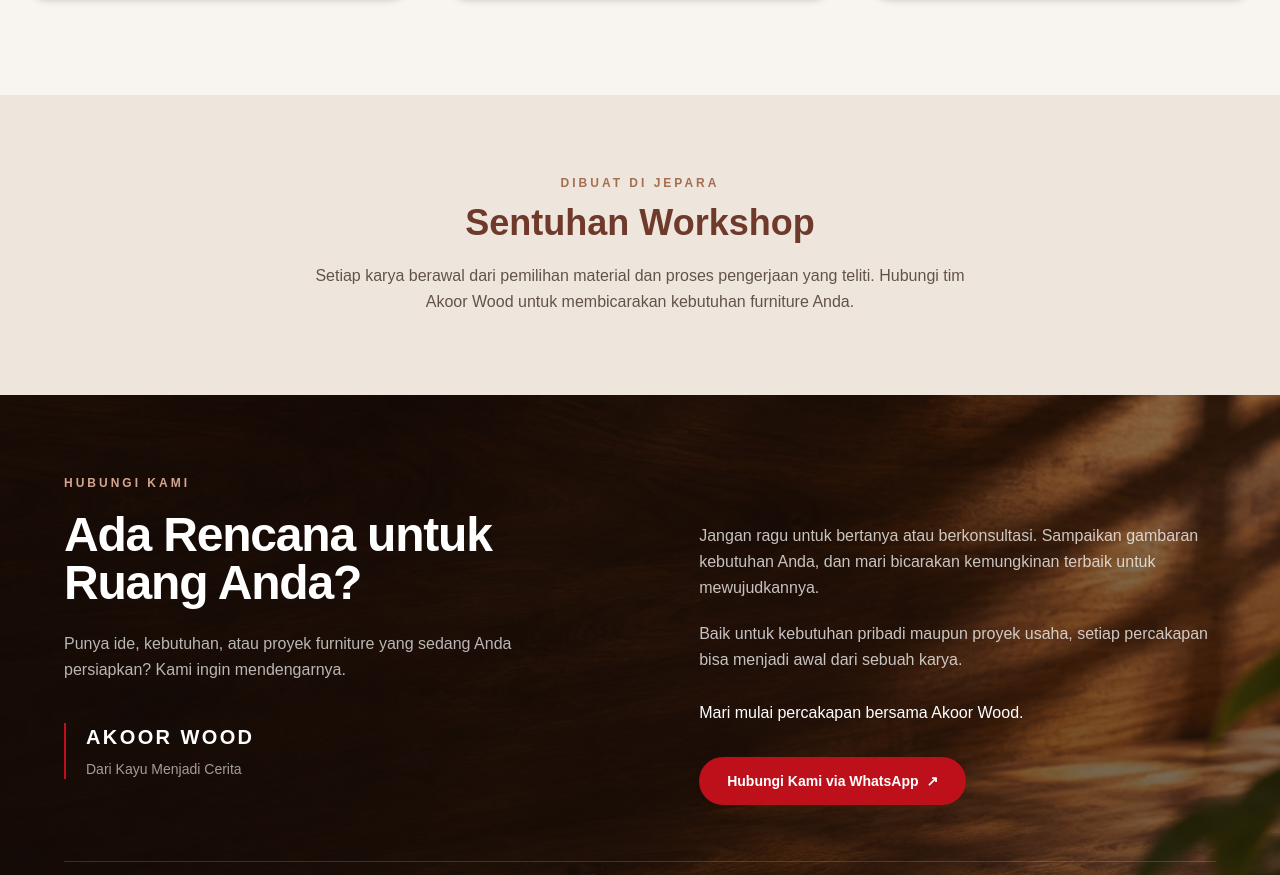
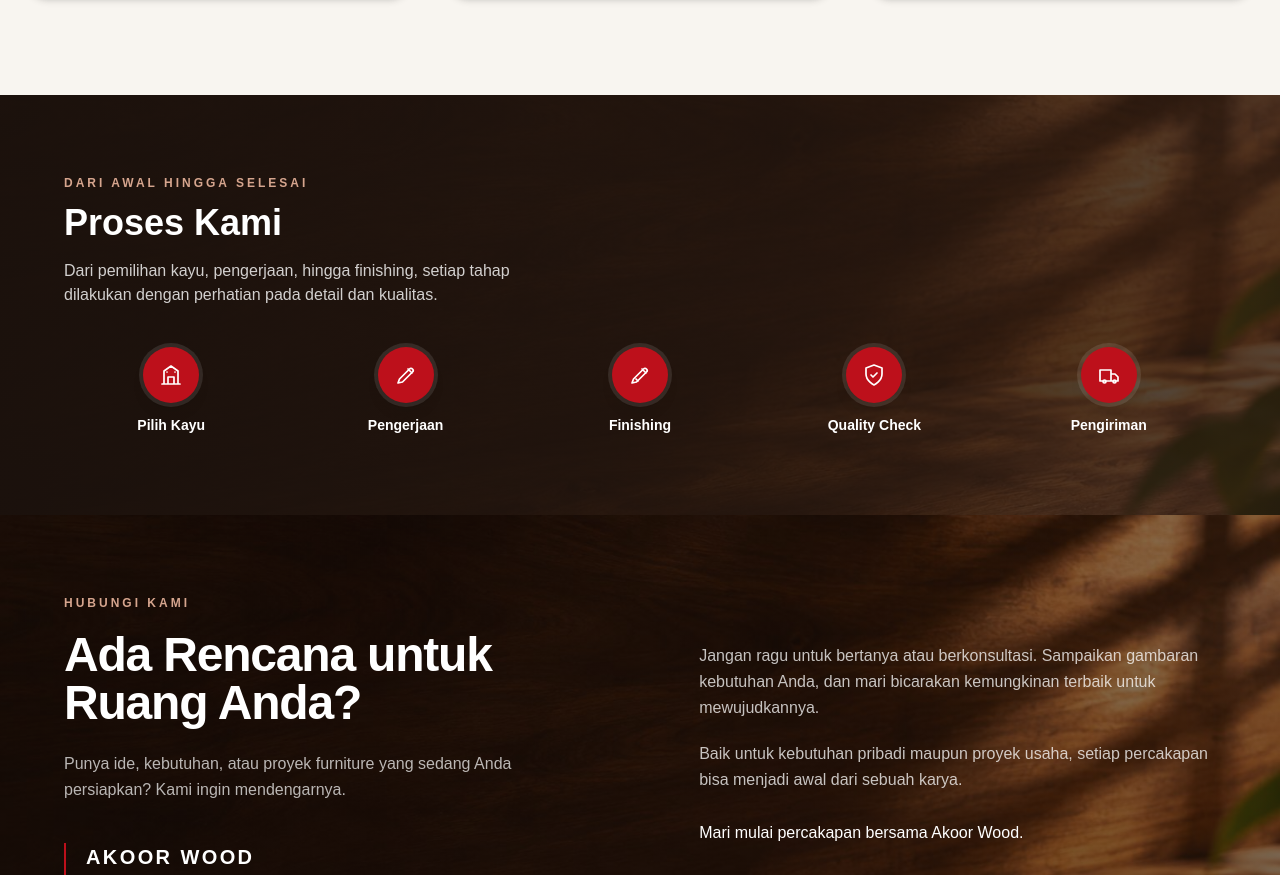
Before and after one commit to akoorwood/akoorwood-website, a Next.js app: page / in a window 1280 px wide. Shown: the part 2567-3442 px from the top of the page. Built offline with nearby package versions, Linux system fonts and the light colour scheme.

Commit message:
Add visual Akoor Wood production process section

```diff
--- a/app/page.js
+++ b/app/page.js
@@ -115,14 +115,47 @@ export default function HomePage() {
         </div>
       </section>
 
-      <section id="workshop" className="scroll-mt-24 bg-[#eee6dc] px-6 py-20">
-        <div className="mx-auto max-w-5xl text-center">
-          <p className="text-xs font-semibold uppercase tracking-[0.25em] text-[#a66e50]">Dibuat di Jepara</p>
-          <h2 className="mt-3 text-3xl font-semibold text-[#6f392b] md:text-4xl">Sentuhan Workshop</h2>
-          <p className="mx-auto mt-5 max-w-2xl leading-relaxed text-[#62534a]">
-            Setiap karya berawal dari pemilihan material dan proses pengerjaan yang teliti.
-            Hubungi tim Akoor Wood untuk membicarakan kebutuhan furniture Anda.
-          </p>
+      <section id="workshop" className="relative scroll-mt-24 overflow-hidden bg-[#38271f] px-6 py-14 text-white sm:py-16 md:py-20" style={{ backgroundImage: "linear-gradient(90deg, rgba(28,18,13,.92), rgba(40,25,17,.78)), url('/contact-wood-home.png')", backgroundSize: "cover", backgroundPosition: "center" }}>
+        <div className="mx-auto max-w-6xl">
+          <div className="max-w-xl">
+            <p className="text-xs font-semibold uppercase tracking-[0.25em] text-[#d6a58e]">Dari Awal Hingga Selesai</p>
+            <h2 className="mt-3 text-3xl font-semibold md:text-4xl">Proses Kami</h2>
+            <p className="mt-4 max-w-lg text-sm leading-relaxed text-white/80 md:text-base">
+              Dari pemilihan kayu, pengerjaan, hingga finishing, setiap tahap dilakukan dengan perhatian pada detail dan kualitas.
+            </p>
+          </div>
+          <div className="mt-10 grid grid-cols-2 gap-x-4 gap-y-8 sm:grid-cols-3 md:grid-cols-5 md:gap-5">
+            <div className="flex flex-col items-center text-center">
+              <span className="flex h-14 w-14 items-center justify-center rounded-full bg-[#bd101b] text-white shadow-lg ring-4 ring-white/10">
+                <svg viewBox="0 0 24 24" className="h-6 w-6" fill="none" stroke="currentColor" strokeWidth="1.7" strokeLinecap="round" strokeLinejoin="round" aria-hidden="true"><path d="M3 21h18M5 21V8l7-5 7 5v13M9 21v-7h6v7M8 9h.01M16 9h.01"/></svg>
+              </span>
+              <h3 className="mt-3 text-sm font-semibold">Pilih Kayu</h3>
+            </div>
+            <div className="flex flex-col items-center text-center">
+              <span className="flex h-14 w-14 items-center justify-center rounded-full bg-[#bd101b] text-white shadow-lg ring-4 ring-white/10">
+                <svg viewBox="0 0 24 24" className="h-6 w-6" fill="none" stroke="currentColor" strokeWidth="1.7" strokeLinecap="round" strokeLinejoin="round" aria-hidden="true"><path d="m14 6 4 4M4 20l4.5-1 10-10a2.12 2.12 0 0 0-3-3l-10 10L4 20Z"/></svg>
+              </span>
+              <h3 className="mt-3 text-sm font-semibold">Pengerjaan</h3>
+            </div>
+            <div className="flex flex-col items-center text-center">
+              <span className="flex h-14 w-14 items-center justify-center rounded-full bg-[#bd101b] text-white shadow-lg ring-4 ring-white/10">
+                <svg viewBox="0 0 24 24" className="h-6 w-6" fill="none" stroke="currentColor" strokeWidth="1.7" strokeLinecap="round" strokeLinejoin="round" aria-hidden="true"><path d="m14 6 4 4M4 20l4.5-1 10-10a2.12 2.12 0 0 0-3-3l-10 10L4 20Z"/><path d="m8 16 2 2"/></svg>
+              </span>
+              <h3 className="mt-3 text-sm font-semibold">Finishing</h3>
+            </div>
+            <div className="flex flex-col items-center text-center">
+              <span className="flex h-14 w-14 items-center justify-center rounded-full bg-[#bd101b] text-white shadow-lg ring-4 ring-white/10">
+                <svg viewBox="0 0 24 24" className="h-6 w-6" fill="none" stroke="currentColor" strokeWidth="1.7" strokeLinecap="round" strokeLinejoin="round" aria-hidden="true"><path d="M12 22s8-4 8-11V5l-8-3-8 3v6c0 7 8 11 8 11Z"/><path d="m9 12 2 2 4-4"/></svg>
+              </span>
+              <h3 className="mt-3 text-sm font-semibold">Quality Check</h3>
+            </div>
+            <div className="flex flex-col items-center text-center">
+              <span className="flex h-14 w-14 items-center justify-center rounded-full bg-[#bd101b] text-white shadow-lg ring-4 ring-white/10">
+                <svg viewBox="0 0 24 24" className="h-6 w-6" fill="none" stroke="currentColor" strokeWidth="1.7" strokeLinecap="round" strokeLinejoin="round" aria-hidden="true"><path d="M3 7h11v11H3zM14 11h4l3 3v4h-7z"/><circle cx="7.5" cy="18.5" r="1.5"/><circle cx="17.5" cy="18.5" r="1.5"/></svg>
+              </span>
+              <h3 className="mt-3 text-sm font-semibold">Pengiriman</h3>
+            </div>
+          </div>
         </div>
       </section>
 
```
